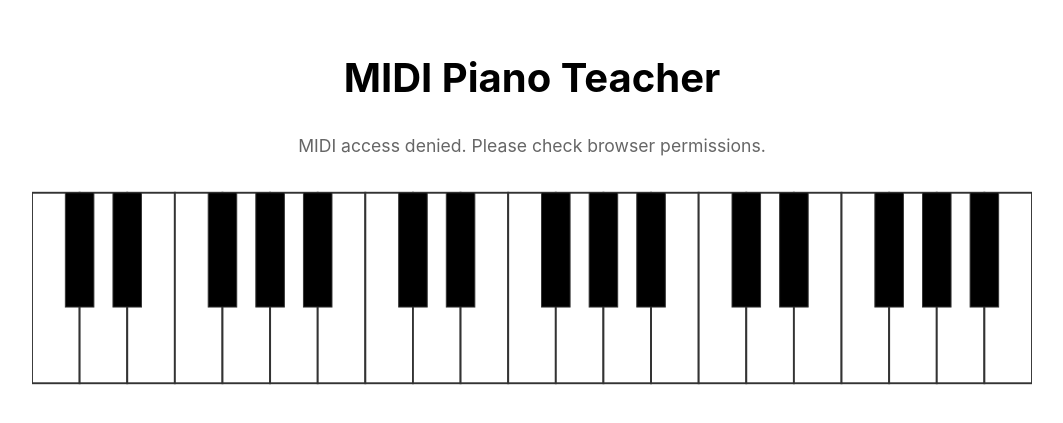
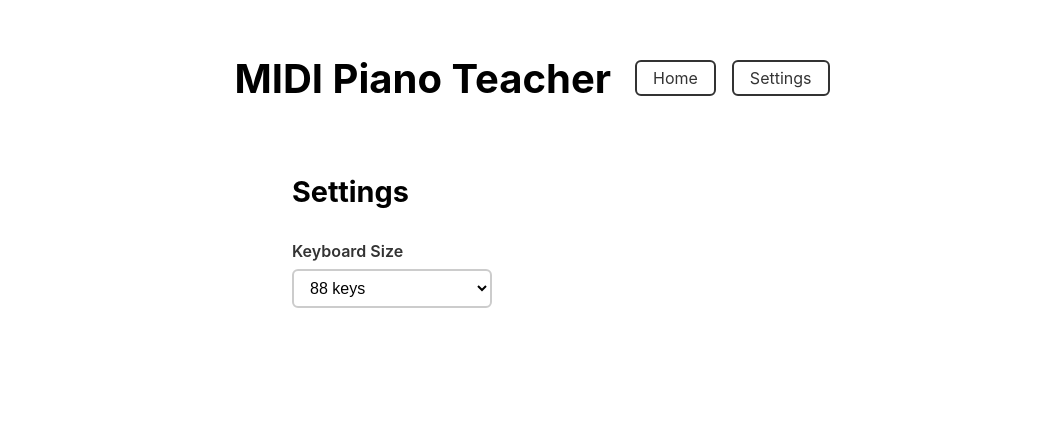
Before and after one commit to mjosephs1/midi-piano-teacher-web, a React (Create React App) app: page /settings in a window 1280 px wide. Shown: the part 223-646 px from the top of the page, without its empty margins (108-1171 px from the left). Built offline with nearby package versions, Linux system fonts and the light colour scheme.

Commit message:
Add Router and a new Settings page to set the number of keys on the virtual keyboard

```diff
--- a/package.json
+++ b/package.json
@@ -9,6 +9,7 @@
     "@testing-library/user-event": "^13.5.0",
     "react": "^19.2.6",
     "react-dom": "^19.2.6",
+    "react-router-dom": "^7.15.1",
     "react-scripts": "5.0.1",
     "web-vitals": "^2.1.4"
   },
--- a/src/App.css
+++ b/src/App.css
@@ -8,9 +8,40 @@
   justify-content: center;
 }
 
-.App h1 {
+.app-header {
+  display: flex;
+  align-items: center;
+  gap: 1.5rem;
   margin-bottom: 1rem;
+}
+
+.app-header h1 {
+  margin: 0;
   font-size: 2.5rem;
+}
+
+.nav-links {
+  display: flex;
+  gap: 1rem;
+  list-style: none;
+  margin: 0;
+  padding: 0;
+}
+
+.nav-links a {
+  text-decoration: none;
+  color: #333;
+  border: 2px solid #333;
+  border-radius: 6px;
+  padding: 0.4rem 1rem;
+  font-size: 1rem;
+  cursor: pointer;
+  white-space: nowrap;
+  transition: background-color 0.2s;
+}
+
+.nav-links a:hover {
+  background: #f0f0f0;
 }
 
 .App .status {
--- a/src/App.tsx
+++ b/src/App.tsx
@@ -1,40 +1,61 @@
 import './App.css';
 import type { FC } from 'react';
-import { useEffect } from 'react';
-import { useMidi } from './midi/MidiContext';
-import { Piano } from './midi/MidiPiano'
-import { noteNumberToName } from './midi/noteUtils';
+import { useEffect, useState } from 'react';
+import { Routes, Route, Link } from 'react-router-dom';
+import { Home } from './Home';
+import { Settings, KEYBOARD_SIZES } from './Settings';
+
+const STORAGE_KEY = 'midiPianoNumKeys';
 
 const App: FC = () => {
-  const { pressedNotes, status } = useMidi();
+  const [numKeys, setNumKeys] = useState<number>(() => {
+    try {
+      const stored = localStorage.getItem(STORAGE_KEY);
+      if (stored !== null) {
+        const parsed = parseInt(stored, 10);
+        if (!isNaN(parsed)) return parsed;
+      }
+    } catch {
+      // localStorage unavailable
+    }
+    return 88;
+  });
 
   useEffect(() => {
     document.title = 'MIDI Piano Teacher';
   }, []);
 
-  const statusMessage = {
-    unavailable: 'Web MIDI API not available in your browser',
-    denied: 'MIDI access denied. Please check browser permissions.',
-    listening: 'Listening...',
-  }[status];
-
-  const sortedNotes = Array.from(pressedNotes).sort((a, b) => a - b);
-  const noteNames = sortedNotes.map(noteNumberToName).join(' ');
+  useEffect(() => {
+    try {
+      localStorage.setItem(STORAGE_KEY, String(numKeys));
+    } catch {
+      // localStorage unavailable, skip persistence
+    }
+  }, [numKeys]);
 
   return (
     <div className="App">
-      <h1>MIDI Piano Teacher</h1>
-      {status !== 'listening' && (
-        <p className="status">{statusMessage}</p>
-      )}
-      <div>
-        <Piano />
-      </div>
-      {status === 'listening' && (
-        <div className="notes-display">
-          {noteNames ? <p>{noteNames}</p> : <p className="empty">No notes pressed</p>}
-        </div>
-      )}
+      <header className="app-header">
+        <h1>MIDI Piano Teacher</h1>
+        <nav className="nav-links">
+          <Link to="/">Home</Link>
+          <Link to="/settings">Settings</Link>
+        </nav>
+      </header>
+
+      <Routes>
+        <Route path="/" element={<Home numKeys={numKeys} />} />
+        <Route
+          path="/settings"
+          element={
+            <Settings
+              numKeys={numKeys}
+              onNumKeysChange={setNumKeys}
+              keyboardSizes={KEYBOARD_SIZES}
+            />
+          }
+        />
+      </Routes>
     </div>
   );
 };
--- /dev/null
+++ b/src/Home.tsx
@@ -0,0 +1,37 @@
+import type { FC } from 'react';
+import { useMidi } from './midi/MidiContext';
+import { Piano } from './midi/MidiPiano';
+import { noteNumberToName } from './midi/noteUtils';
+
+interface HomeProps {
+  numKeys: number;
+}
+
+export const Home: FC<HomeProps> = ({ numKeys }) => {
+  const { pressedNotes, status } = useMidi();
+
+  const statusMessage = {
+    unavailable: 'Web MIDI API not available in your browser',
+    denied: 'MIDI access denied. Please check browser permissions.',
+    listening: 'Listening...',
+  }[status];
+
+  const sortedNotes = Array.from(pressedNotes).sort((a, b) => a - b);
+  const noteNames = sortedNotes.map(noteNumberToName).join(' ');
+
+  return (
+    <>
+      {status !== 'listening' && (
+        <p className="status">{statusMessage}</p>
+      )}
+      <div>
+        <Piano numKeys={numKeys} />
+      </div>
+      {status === 'listening' && (
+        <div className="notes-display">
+          {noteNames ? <p>{noteNames}</p> : <p className="empty">No notes pressed</p>}
+        </div>
+      )}
+    </>
+  );
+};
--- /dev/null
+++ b/src/Settings.css
@@ -0,0 +1,39 @@
+.settings-page {
+  width: 100%;
+  max-width: 480px;
+  padding: 2rem;
+  text-align: left;
+}
+
+.settings-page h2 {
+  margin-bottom: 2rem;
+  font-size: 1.8rem;
+}
+
+.settings-row {
+  display: flex;
+  flex-direction: column;
+  gap: 0.5rem;
+  margin-bottom: 1.5rem;
+}
+
+.settings-row label {
+  font-size: 1rem;
+  font-weight: 600;
+  color: #333;
+}
+
+.settings-row select {
+  font-size: 1rem;
+  padding: 0.5rem 0.75rem;
+  border: 2px solid #ccc;
+  border-radius: 6px;
+  background: white;
+  cursor: pointer;
+  max-width: 200px;
+}
+
+.settings-row select:focus {
+  outline: none;
+  border-color: #555;
+}
--- /dev/null
+++ b/src/Settings.tsx
@@ -0,0 +1,52 @@
+import type { FC } from 'react';
+import './Settings.css';
+
+export const KEYBOARD_SIZES = [25, 37, 49, 61, 76, 88] as const;
+
+export function getWhiteKeysFromTotalKeys(numKeys: number): number {
+  const mapping: Record<number, number> = {
+    25: 15,
+    37: 22,
+    49: 29,
+    61: 36,
+    76: 45,
+    88: 52,
+  };
+  return mapping[numKeys] ?? 52;
+}
+
+interface SettingsProps {
+  numKeys: number;
+  onNumKeysChange: (numKeys: number) => void;
+  keyboardSizes: readonly number[];
+}
+
+export const Settings: FC<SettingsProps> = ({
+  numKeys,
+  onNumKeysChange,
+  keyboardSizes,
+}) => {
+  const handleChange = (e: React.ChangeEvent<HTMLSelectElement>) => {
+    onNumKeysChange(parseInt(e.target.value, 10));
+  };
+
+  return (
+    <div className="settings-page">
+      <h2>Settings</h2>
+      <div className="settings-row">
+        <label htmlFor="keyboard-size">Keyboard Size</label>
+        <select
+          id="keyboard-size"
+          value={numKeys}
+          onChange={handleChange}
+        >
+          {keyboardSizes.map((size) => (
+            <option key={size} value={size}>
+              {size} keys
+            </option>
+          ))}
+        </select>
+      </div>
+    </div>
+  );
+};
--- a/src/index.tsx
+++ b/src/index.tsx
@@ -1,5 +1,6 @@
 import React from 'react';
 import ReactDOM from 'react-dom/client';
+import { BrowserRouter } from 'react-router-dom';
 import './index.css';
 import App from './App';
 import { MidiProvider } from './midi/MidiContext';
@@ -14,9 +15,11 @@ if (!rootElement) {
 const root = ReactDOM.createRoot(rootElement);
 root.render(
   <React.StrictMode>
-    <MidiProvider>
-      <App />
-    </MidiProvider>
+    <BrowserRouter>
+      <MidiProvider>
+        <App />
+      </MidiProvider>
+    </BrowserRouter>
   </React.StrictMode>
 );
 
--- a/src/midi/MidiPiano.tsx
+++ b/src/midi/MidiPiano.tsx
@@ -1,8 +1,10 @@
 import { useMidi } from './MidiContext';
+import { getWhiteKeysFromTotalKeys } from '../Settings';
 import './MidiPiano.css';
 
-export function Piano({ numWhiteKeys = 21 }) {
+export function Piano({ numKeys = 88 }: { numKeys?: number } = {}) {
     const { pressedNotes } = useMidi();
+    const numWhiteKeys = getWhiteKeysFromTotalKeys(numKeys);
     const blackKeyPattern = [true, true, false, true, true, true, false];
 
     // Scalable Interactive Piano
```
Also changed, not shown: 2 other files (tests, documents, lock files or other folders).
